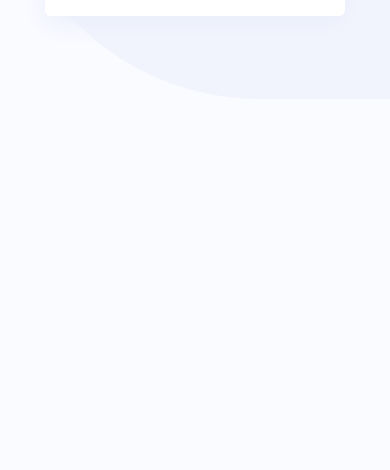
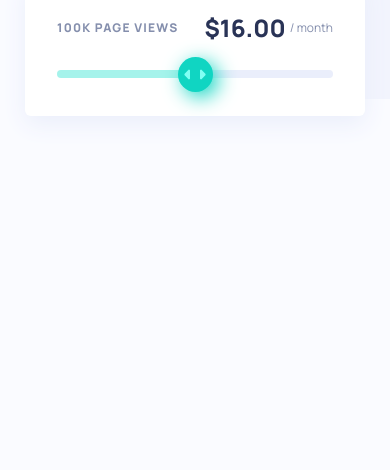
Before and after one commit to UnicornDad8/interactive-pricing-component, a plain HTML site: page index.html in a window 390 px wide. Shown: the part 374-844 px from the top of the page. Drawn offline with nearby package versions, Linux system fonts and the light colour scheme.

Commit message:
Added range input

```diff
--- a/index.html
+++ b/index.html
@@ -30,7 +30,9 @@
         class="w-full md:max-w-5xl mx-auto h-full flex flex-col items-center justify-center absolute z-20 top-0 left-[50%] -translate-x-[50%] p-4"
       >
         <div class="flex flex-col justify-start gap-2 h-2/3 text-center">
-          <h1 class="text-3xl font-family font-extrabold text-[#293356]">
+          <h1
+            class="text-2xl md:text-3xl font-family font-extrabold text-[#293356]"
+          >
             Simple, traffic-based pricing
           </h1>
           <p
@@ -40,25 +42,42 @@
           </p>
         </div>
         <form
-          class="min-w-[300px] md:min-w-[400px] position absolute top-[40%] left-[50%] -translate-y-[50%] -translate-x-[50%] bg-white p-8 rounded-md blue-shadow"
+          class="min-w-[340px] md:min-w-[460px] position absolute top-[50%] left-[50%] -translate-y-[50%] -translate-x-[50%] bg-white p-8 rounded-md blue-shadow"
         >
           <div class="flex items-center justify-between">
             <h3
-              class="text-sm font-extrabold font-family uppercase tracking-widest text-[#858FAD]"
+              class="text-xs md:text-sm font-extrabold font-family uppercase tracking-widest text-[#858FAD]"
             >
               100K page views
             </h3>
             <h3
-              class="text-3xl font-extrabold font-family text-[#293356] flex items-center gap-1"
+              class="text-2xl md:text-3xl font-extrabold font-family text-[#293356] flex items-center gap-1"
             >
               $16.00
-              <span class="text-sm font-normal font-family text-[#858FAD]"
+              <span
+                class="text-xs md:text-sm font-normal font-family text-[#858FAD]"
                 >/ month</span
               >
             </h3>
+          </div>
+          <div class="mt-4 w-full relative">
+            <input
+              type="range"
+              name="range"
+              value="50"
+              min="0"
+              max="100"
+              id="inputRange"
+              class="appearance-none w-full h-2 rounded-[9999px] bg-gradient-to-r from-[#a5f3eb] to-[#eaeefb] from-50% to-50% cursor-pointer thumb"
+            />
+            <img
+              src="./images/icon-slider.svg"
+              class="absolute top-[7.5px] left-[50%] -translate-x-[50%]"
+            />
           </div>
         </form>
       </section>
     </main>
   </body>
+  <script src="./script.js"></script>
 </html>
--- /dev/null
+++ b/script.js
@@ -0,0 +1,8 @@
+const inputRange = document.getElementById("inputRange");
+const activeColor = "#377494";
+const inactiveColor = "#dddddd";
+
+inputRange.addEventListener("input", function () {
+  const ratio = ((this.value - this.min) / (this.max - this.min)) * 100;
+  this.style.background = `linear-gradient(90deg, ${activeColor} ${ratio}%, ${inactiveColor} ${ratio}%)`;
+});
--- a/styles.css
+++ b/styles.css
@@ -14,3 +14,30 @@ body {
 .blue-shadow {
   box-shadow: rgba(234, 238, 251, 1) 0px 8px 24px;
 }
+
+/* ------- range slider ------- */
+/* Thumb: for Chrome, Safari, Edge */
+.thumb::-webkit-slider-thumb {
+  -webkit-appearance: none;
+  appearance: none;
+  width: 35px;
+  height: 35px;
+  border: none;
+  border-radius: 9999px;
+  background: #10d5c2;
+  box-shadow: none;
+  filter: drop-shadow(5px 5px 10px #10d5c2);
+}
+
+/* Thumb: for Firefox */
+.thumb::-moz-range-thumb {
+  -webkit-appearance: none;
+  appearance: none;
+  width: 35px;
+  height: 35px;
+  border: none;
+  border-radius: 9999px;
+  background: #10d5c2;
+  box-shadow: none;
+  filter: drop-shadow(5px 5px 10px #10d5c2);
+}
```
